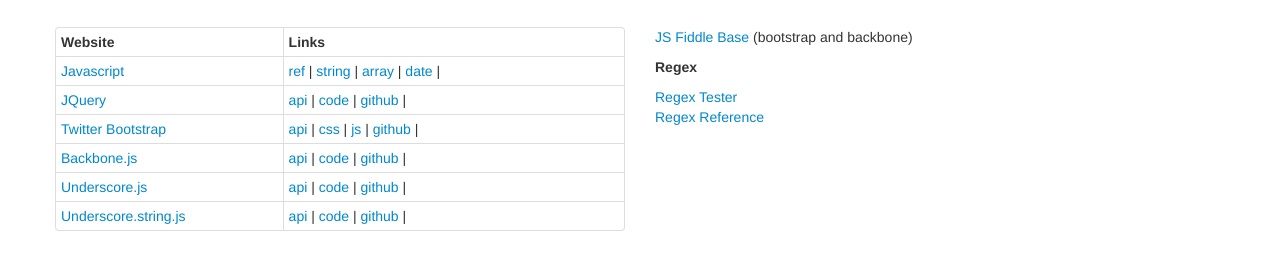
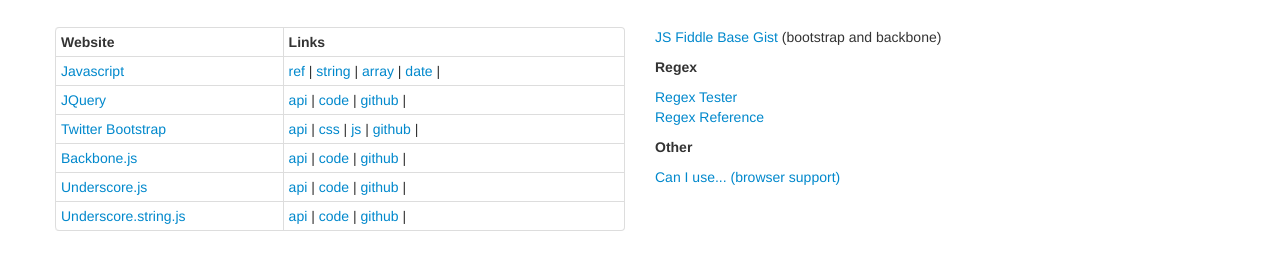
Before and after one commit to hajpoj/reference-page, a plain HTML site: page index.html in a window 1280 px wide. Shown: the part 73-328 px from the top of the page. Drawn offline with Linux system fonts and the light colour scheme.

Commit message:
add new links

```diff
--- a/index.html
+++ b/index.html
@@ -45,10 +45,14 @@
     <div class="span6">
       <h3 class="page-header">Other useful resources</h3>
       <a href="http://jsfiddle.net/hajpoj/Ny5Km/">JS Fiddle Base</a>
+      <a href="https://gist.github.com/">Gist</a>
       (bootstrap and backbone)
       <h5>Regex</h5>
       <a href="http://regexpal.com/">Regex Tester</a>
       <br><a href="http://www.regular-expressions.info/">Regex Reference</a>
+      <h5>Other</h5>
+      <a href="http://www.caniuse.com">Can I use... (browser support)</a>
+      <br>
     </div>
   </div>
 
```
